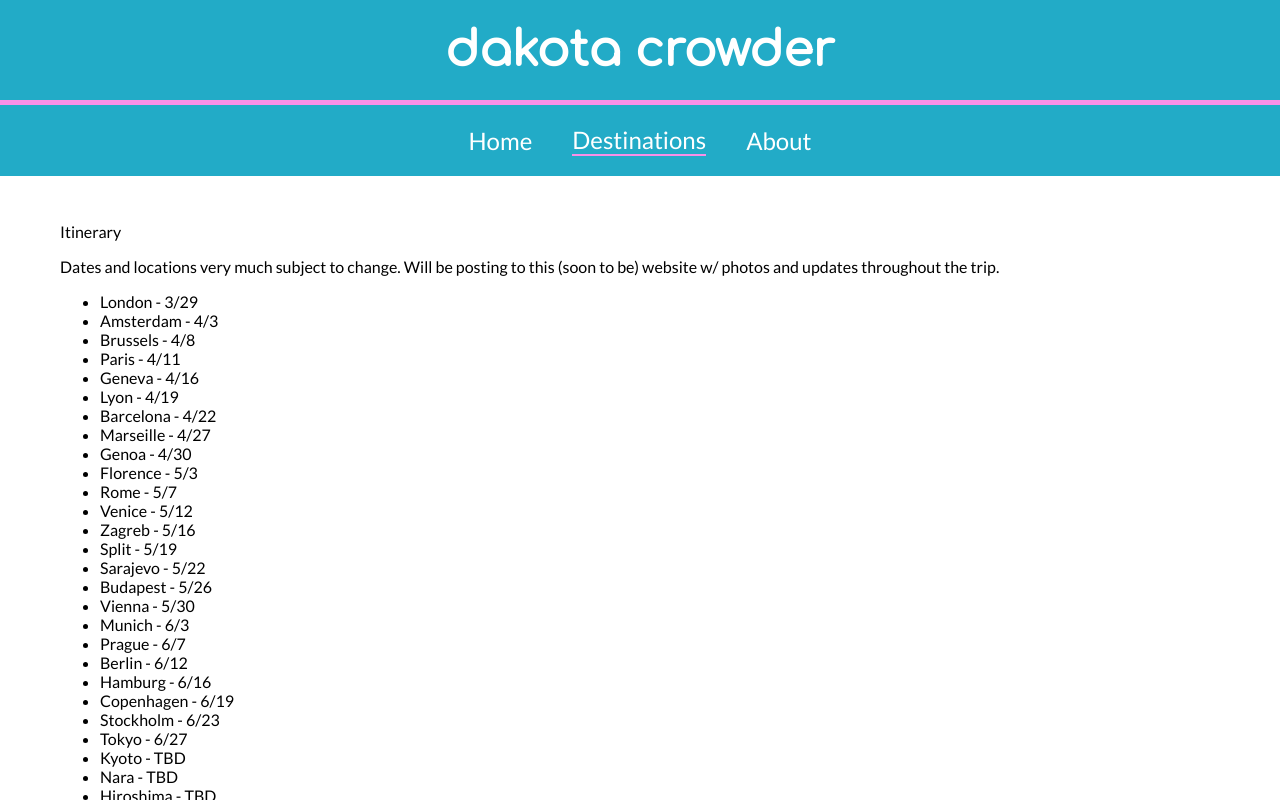
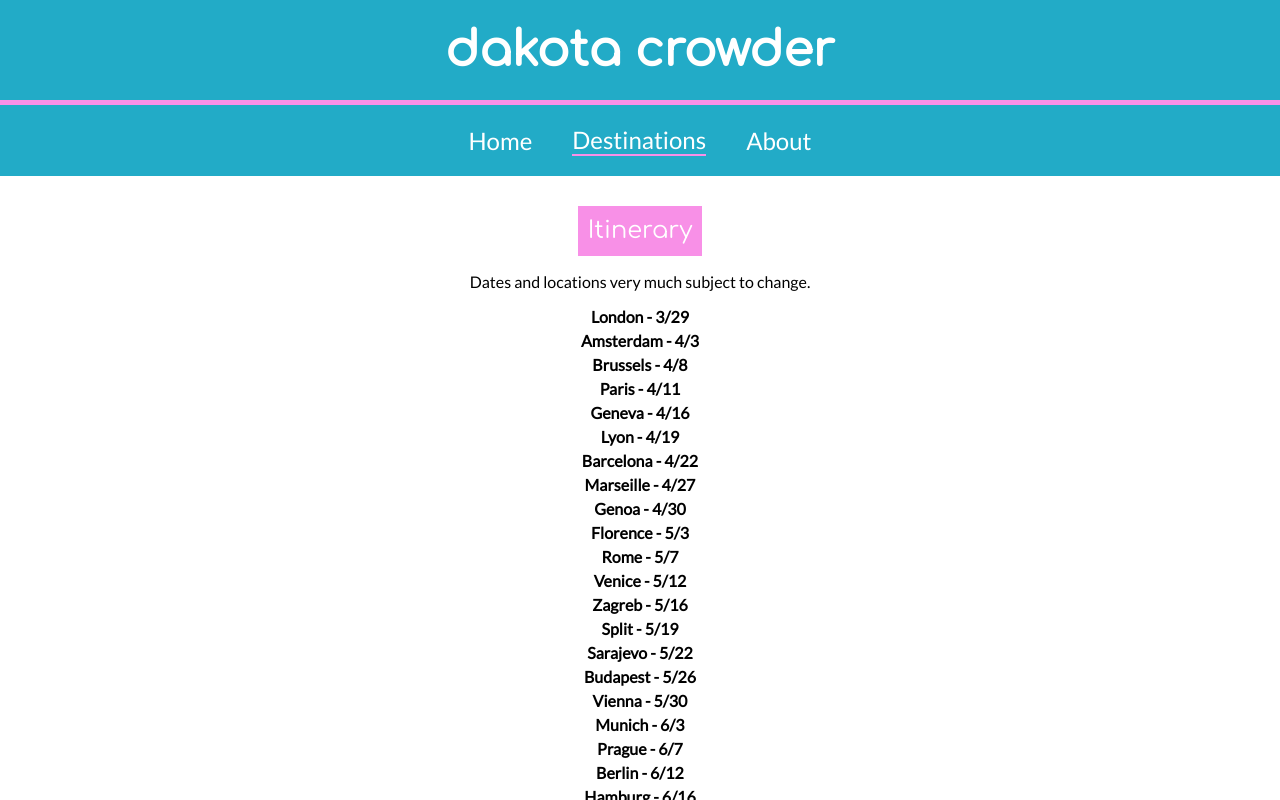
Before and after one commit to DakCrowder/personal, a React (Create React App) app: page / in a window 1280 px wide. Both pictures are taken after a click on the element "Destinations". Shown: the top 800 px of the page. Built offline with nearby package versions, Linux system fonts and the light colour scheme.

Commit message:
Add new favicon, format detinations page, add global theme

```diff
--- a/src/App.js
+++ b/src/App.js
@@ -9,14 +9,18 @@ import Home from './Components/Home'
 import Destinations from './Components/Destinations'
 import About from './Components/About'
 import Page from './Components/Page'
+import styled, { ThemeProvider } from 'styled-components';
 
-//TODO Should render <Body> / some generic abstraction around Destinations (higher order component?)
-//TODO move home / destinations / about to containers or 'pages'
 //TODO group styling / smaller components into an all module
-//TODO on hover states
 //TODO animation for tab selection
 //TODO animation for card click
 //TODO sticky header
+
+//TODO color themes for flags of each nation (THEMES directory ???)
+const theme = {
+  primary: '#22ABC7',
+  secondary: '#f890e7'
+};
 
 class App extends Component {
 
@@ -35,6 +39,7 @@ class App extends Component {
 
   render() {
     return (
+      <ThemeProvider theme={theme}>
         <div className="App">
           <Header>
             <Title>dakota crowder</Title>
@@ -62,6 +67,7 @@ class App extends Component {
             </Page>
           </Body>
         </div>
+      </ThemeProvider>
     );
   }
 }
--- a/src/Components/CardTitle.js
+++ b/src/Components/CardTitle.js
@@ -16,7 +16,7 @@ export default styled(CardTitle)`
   line-height: ${props => props.primary ? '60px' : '30px'};
   color: #FFFFFF;
   position: relative;
-  background-color: ${props => props.primary ? '#F090C0' : '#22ABC7'};
+  background-color: ${props => props.primary ? props.theme.primary : props.theme.secondary};
   font-family: 'Comfortaa', sans-serif;
   font-size: ${props => props.primary ? '3rem' : '1.5rem'};
   padding: 10px;
--- a/src/Components/Destinations.js
+++ b/src/Components/Destinations.js
@@ -1,4 +1,6 @@
 import React, { Component } from 'react';
+import styled from 'styled-components';
+import CardTitle from './CardTitle'
 
 const cities = {
   London: '3/29',
@@ -36,28 +38,34 @@ class Destinations extends Component {
 
   render() {
     return (
+      <div className={this.props.className}>
         <div>
           <div>
-          <p>
+            <CardTitle secondary>
               Itinerary
-          </p>
+            </CardTitle>
           </div>
           <div>
             <p>
-            Dates and locations very much subject to change.  Will be posting to this (soon to be) website w/ photos and updates throughout the trip.
+              Dates and locations very much subject to change.
             </p>
-          <ul>
+            <ul style={{listStyleType: 'none', padding: 0}}>
               {
                 Object.keys(cities).map(key => {
-                  return <li key={ key }>{key} - {cities[key]}</li>;
+                    return <li key={ key } style={{paddingBottom: 5, fontWeight: 'bold'}}>{key} - {cities[key]}</li>;
                   }
                 )
               }
             </ul>
           </div>
         </div>
+      </div>
     );
   }
 }
 
-export default Destinations;
+export default styled(Destinations)`
+  display: flex;
+  justify-content: center;
+  text-align: center;
+`;
--- a/src/Components/Header.js
+++ b/src/Components/Header.js
@@ -6,8 +6,8 @@ export const Header = styled.section`
   display: flex;
   justify-content: center;
   align-items: center;
-  background-color: #22ABC7;
-  border-color: #f890e7;
+  background-color: ${props => props.theme.primary};;
+  border-color: ${props => props.theme.secondary};;
   border-style: solid;
   border-width: 0;
   border-bottom-width: 5px;
--- a/src/Components/NavBar.js
+++ b/src/Components/NavBar.js
@@ -2,7 +2,7 @@ import styled from 'styled-components';
 
 export const NavBar = styled.section`
   padding: 10px 0;
-  background-color: #22ABC7;
+  background-color: ${props => props.theme.primary};
   display: flex;
   justify-content: center;
   align-items: center;
--- a/src/Components/NavItem.js
+++ b/src/Components/NavItem.js
@@ -4,7 +4,7 @@ export const NavItem = styled.span`
   font-size: 1.5rem;
   color: white;
   margin: 10px 20px;
-  border-color: #f890e7;
+  border-color: ${props => props.theme.secondary};
   border-style: ${props => props.selected ? 'solid' : 'none'};
   border-width: 0;
   border-bottom-width: 2px;
```
Also changed, not shown: 1 other file (tests, documents, lock files or other folders). Lines whose indentation alone changed are shown as unchanged.
